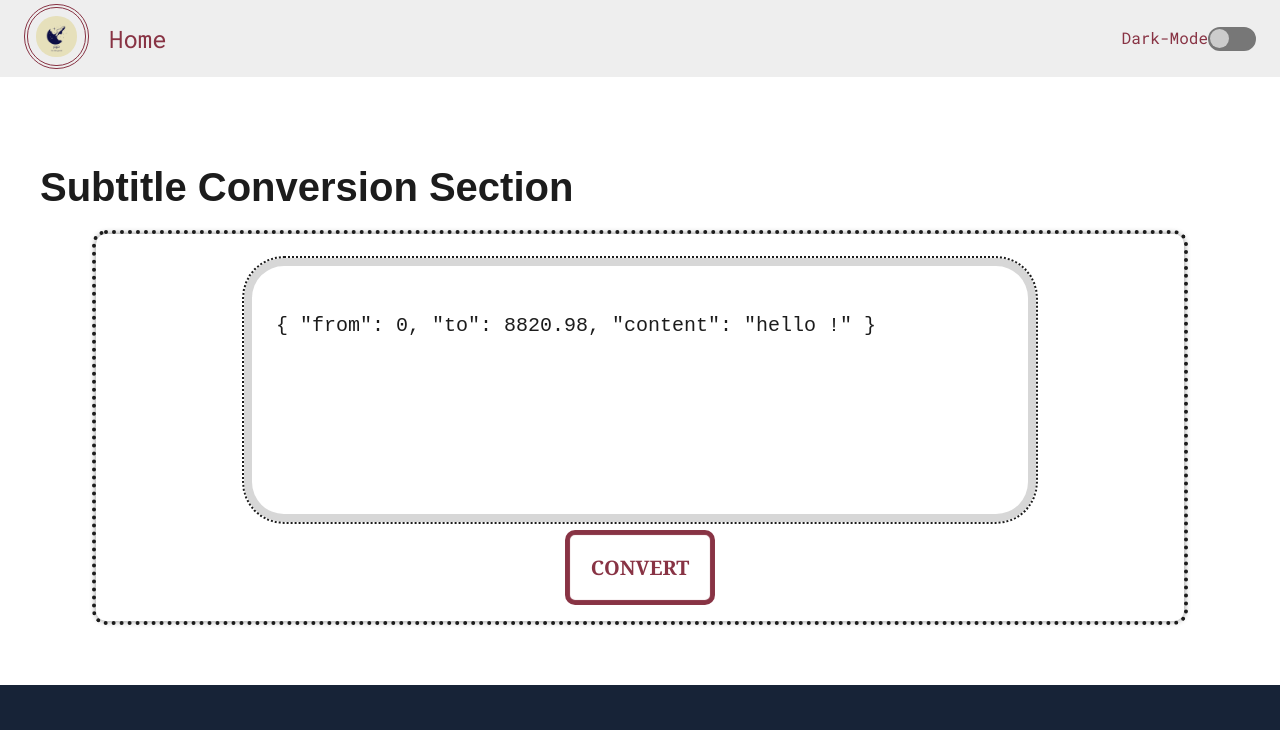
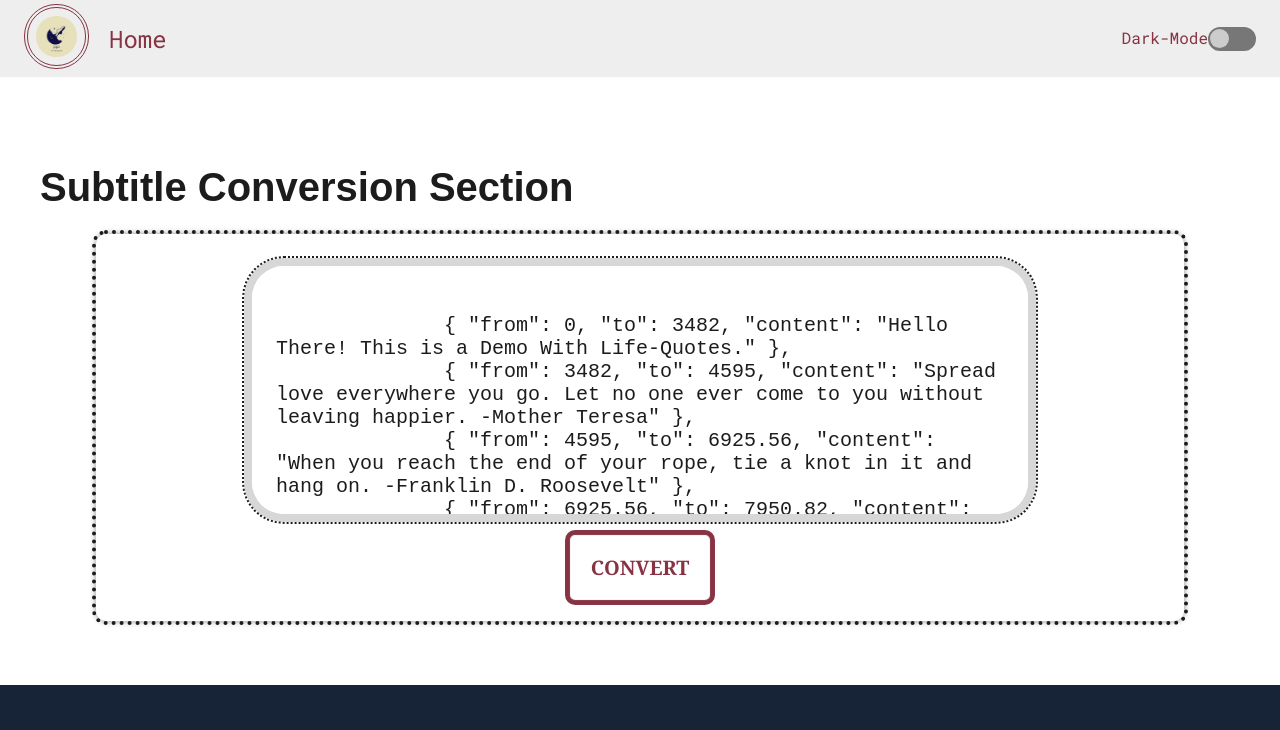
Before and after one commit to PanchalDeveloper/JSON-to-SRT-Subtitle-Converter, a plain HTML site: page index.html in a window 1280 px wide. Shown: the top 730 px of the page. Drawn offline with Linux system fonts and the light colour scheme; a web font is replaced by a local one.

Commit message:
Added New Demo for Preview.

```diff
--- a/index.html
+++ b/index.html
@@ -141,7 +141,14 @@
                 placeholder='Enter Your JSON Subtitles Here...
           Example :- { "from": 0, "to": 1.5, "content": "This is a JSON Subtitle Demo" }'
               >
-{ "from": 0, "to": 8820.98, "content": "hello !" }</textarea
+              { "from": 0, "to": 3482, "content": "Hello There! This is a Demo With Life-Quotes." },
+              { "from": 3482, "to": 4595, "content": "Spread love everywhere you go. Let no one ever come to you without leaving happier. -Mother Teresa" },
+              { "from": 4595, "to": 6925.56, "content": "When you reach the end of your rope, tie a knot in it and hang on. -Franklin D. Roosevelt" },
+              { "from": 6925.56, "to": 7950.82, "content": "Always remember that you are absolutely unique. Just like everyone else. -Margaret Mead" },
+              { "from": 7950.82, "to": 8820.98, "content": "Don't judge each day by the harvest you reap but by the seeds that you plant. -Robert Louis Stevenson" },
+              { "from": 8820.98, "to": 8956, "content": "The future belongs to those who believe in the beauty of their dreams. -Eleanor Roosevelt" },
+              { "from": 8956, "to": 9015, "content": "End of the Demo" }
+              </textarea
               >
               <!-- You Can Change THe Key Values or Put some Input Boxes on the Page to Select/Change Key Values Manuallly-->
               <input
```
